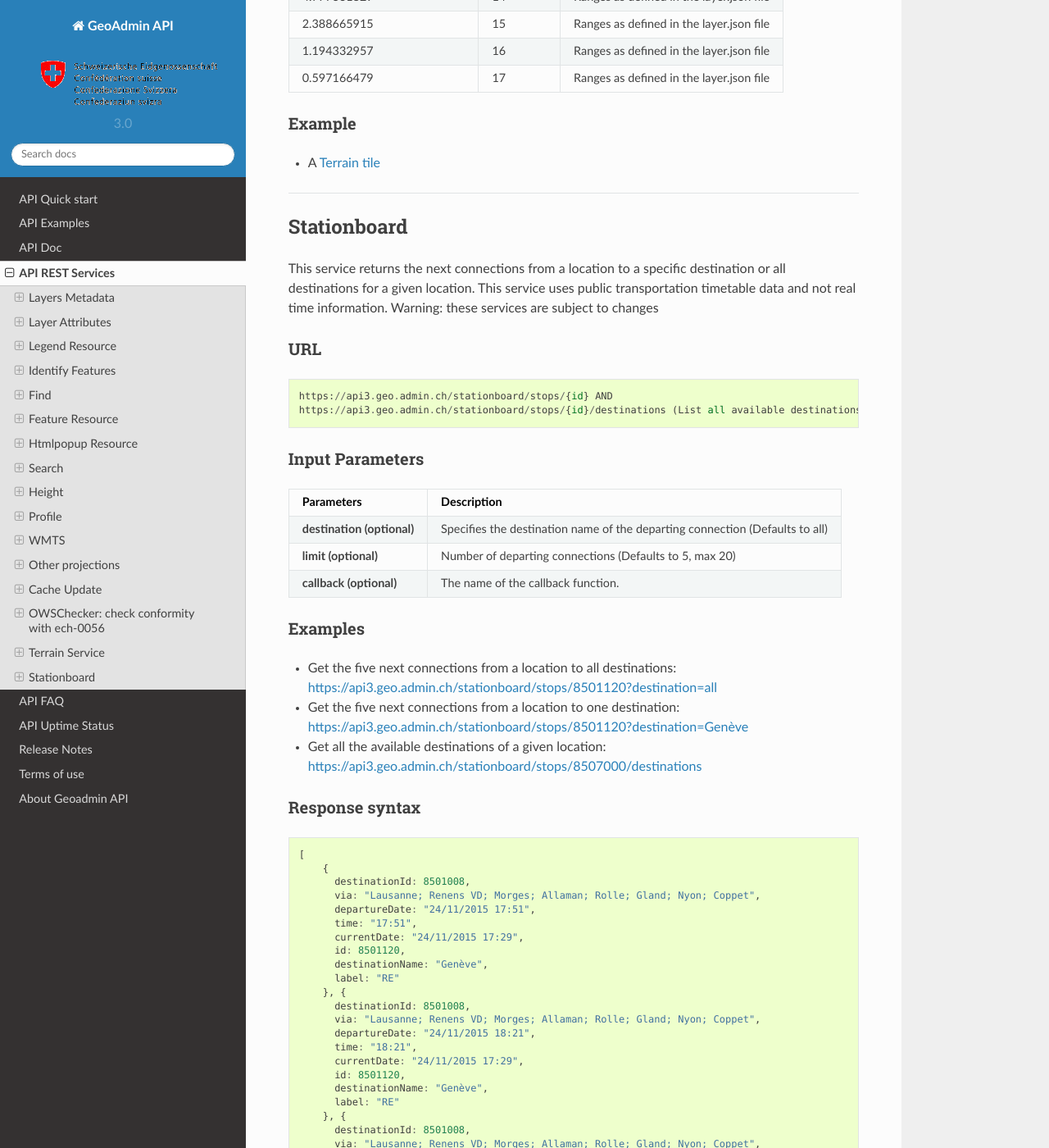
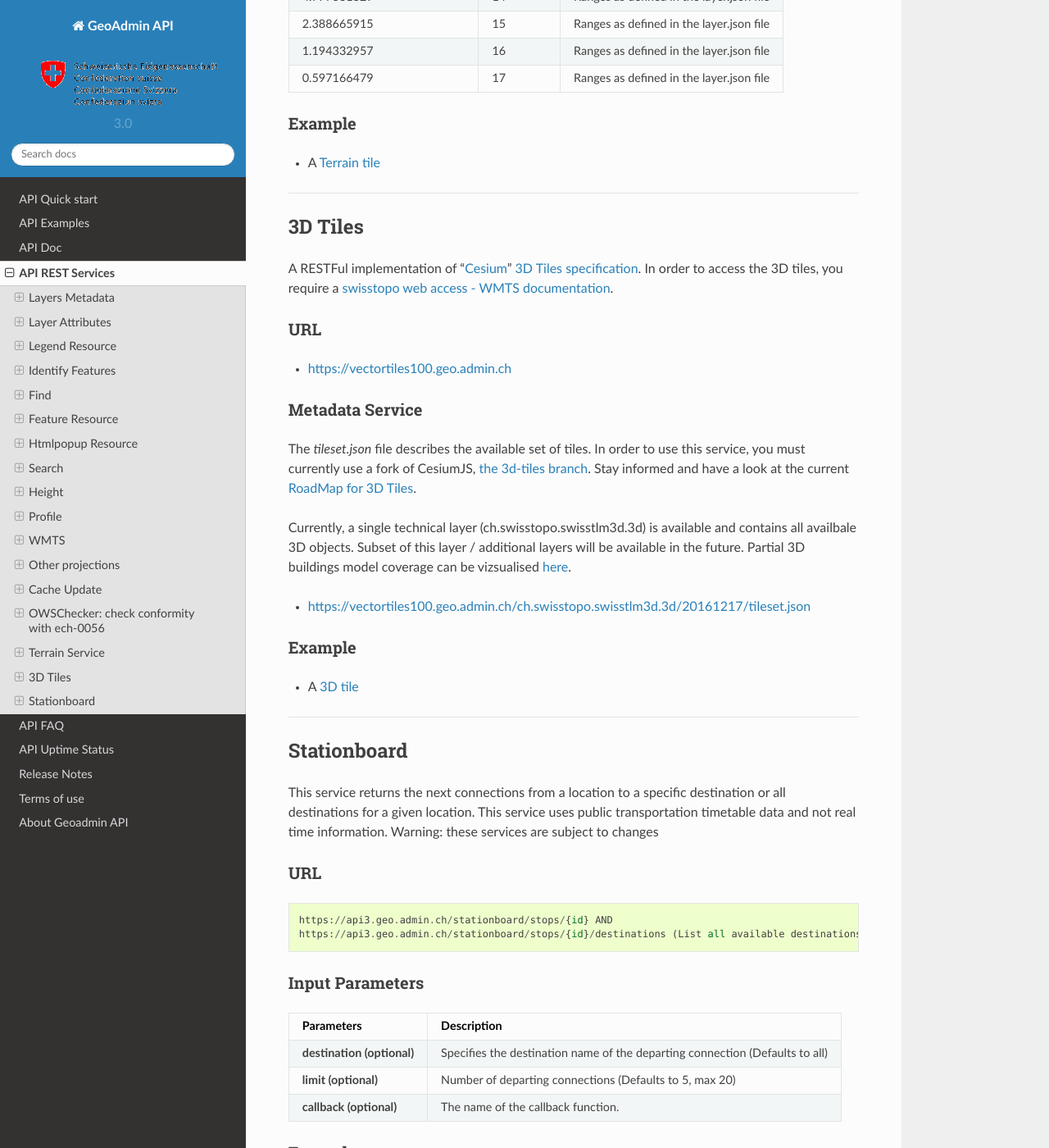
Before and after one commit to swisstopo-test/doc-chsdi3, a Sphinx documentation site: the page built from source/services/sdiservices.rst, in a window 1280 px wide and 1400 px high, scrolled down 23558 px. Shown: the whole window at 82% size. Built offline with Sphinx 7.4.7 and the Read the Docs theme 2.0.0, drawn with Linux system fonts in a browser that asks for light colours; comment, search, counter and statistics services are not loaded.

Commit message:
Add doc for 3dtiles

```diff
--- a/source/services/sdiservices.rst
+++ b/source/services/sdiservices.rst
@@ -1069,6 +1069,35 @@ Example
 * A `Terrain tile <https://terrain2.geo.admin.ch/1.0.0/ch.swisstopo.terrain.3d/default/20160115/4326/12/4309/3111.terrain>`_
 
 
+.. _tiles3d_description:
+
+----------
+
+3D Tiles
+----------
+A RESTFul implementation of "`Cesium <http://cesiumjs.org/>`_" `3D Tiles specification <https://github.com/AnalyticalGraphicsInc/3d-tiles>`_.
+In order to access the 3D tiles, you require a `swisstopo web access - WMTS documentation <https://www.swisstopo.ch/webaccess>`_.
+
+URL
+***
+
+- https://vectortiles100.geo.admin.ch
+
+Metadata Service
+****************
+
+The `tileset.json` file describes the available set of tiles. In order to use this service, you must currently use a fork of CesiumJS, `the 3d-tiles branch <https://github.com/AnalyticalGraphicsInc/cesium/tree/3d-tiles>`_. Stay informed and have a look at the current `RoadMap for 3D Tiles <https://github.com/AnalyticalGraphicsInc/cesium/issues/3241>`_.
+
+Currently, a single technical layer (ch.swisstopo.swisstlm3d.3d) is available and contains all availbale 3D objects. Subset of this layer / additional layers will be available in the future. Partial 3D buildings model coverage can be vizsualised `here <https://s.geo.admin.ch/70fb32e692>`_.
+
+- https://vectortiles100.geo.admin.ch/ch.swisstopo.swisstlm3d.3d/20161217/tileset.json
+
+Example
+*******
+
+* A `3D tile <https://vectortiles100.geo.admin.ch/ch.swisstopo.swisstlm3d.3d/20161217/8/41/41.b3dm?v=1.0>`_
+
+
 .. _stationboard_description:
 
 ------------
```
